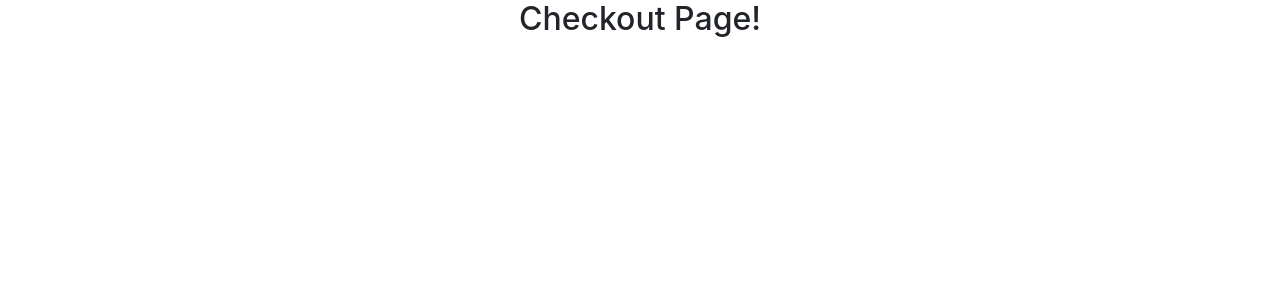
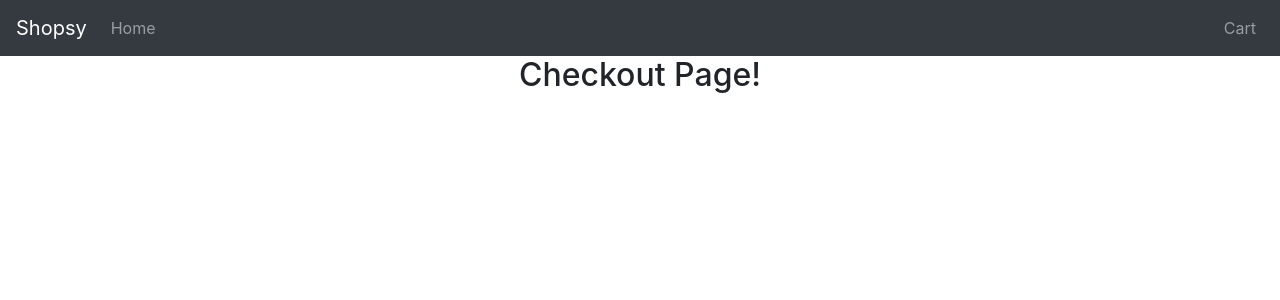
Before and after one commit to xyeras/react-shopsy-ts-1, a React (Create React App) app: page /checkout in a window 1280 px wide. Shown: the top 300 px of the page. Built offline with nearby package versions, Linux system fonts and the light colour scheme.

Commit message:
feature(app-routes): import navbar into app-routes

```diff
--- a/src/components/Navbar.tsx
+++ b/src/components/Navbar.tsx
@@ -9,19 +9,12 @@
       </Link>
 
       {/* Menu */}
-      <div className='navbar-nav'>
-        <Link className='nav-link' to='/'>
-          Home
-        </Link>
-        <Link className='nav-link' to='/cart'>
-          Cart
-        </Link>
-        <Link className='nav-link' to='/checkout'>
-          Checkout
-        </Link>
-        <Link className='nav-link' to='/products/1'>
-          Product
-        </Link>
+      <div className='collapse navbar-collapse'>
+        <div className='navbar-nav'>
+          <Link className='nav-link' to='/'>
+            Home
+          </Link>
+        </div>
       </div>
 
       {/* Cart Icon */}
--- a/src/routers/AppRoutes.tsx
+++ b/src/routers/AppRoutes.tsx
@@ -4,10 +4,14 @@
 import CartPage from '../pages/CartPage';
 import CheckoutPage from '../pages/CheckoutPage';
 import ProductPage from '../pages/ProductPage';
+// Components
+import Navbar from '../components/Navbar';
 
 const AppRoutes = () => {
   return (
     <div>
+      <Navbar />
+      <div className='container'>
         <Switch>
           <Route path='/' exact component={HomePage} />
           <Route path='/products/:productId' component={ProductPage} />
@@ -15,6 +19,7 @@
           <Route path='/checkout' component={CheckoutPage} />
         </Switch>
       </div>
+    </div>
   );
 };
 
```
Lines whose indentation alone changed are shown as unchanged.
